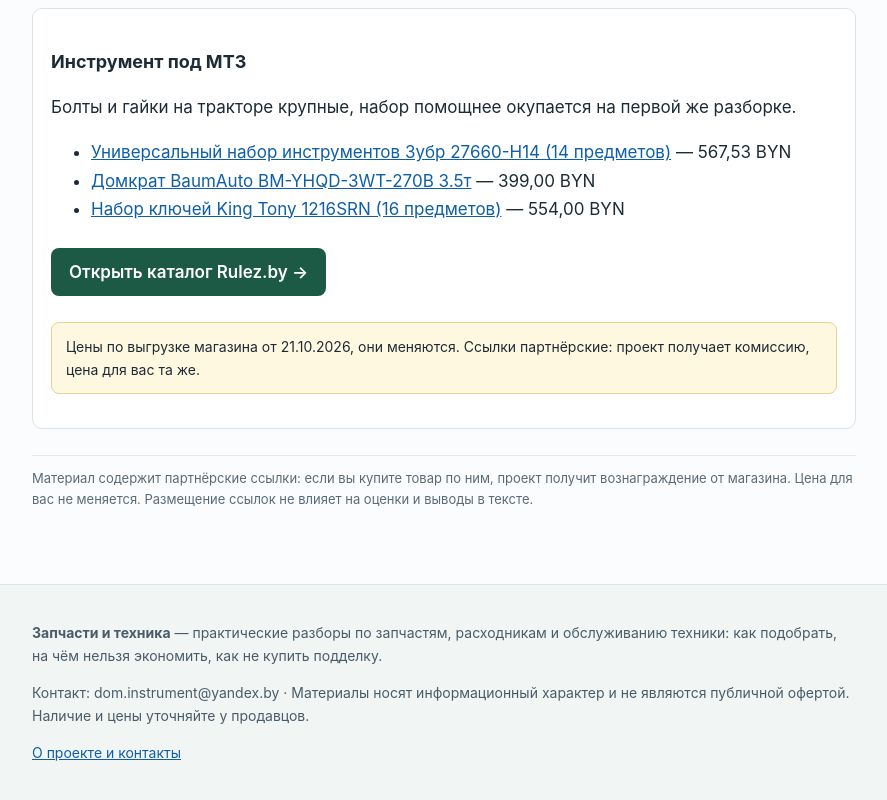
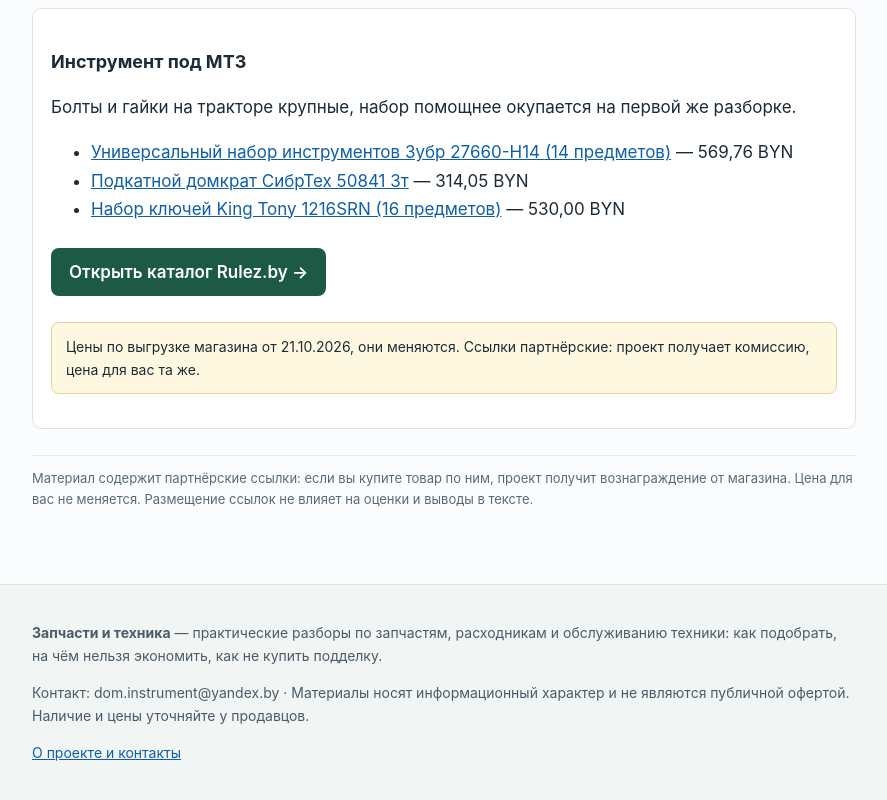
Before and after one commit to ST198375/avtozapchasti, a plain HTML site: page stati/zapchasti-mtz.html in a window 1280 px wide. Shown: the part 1529-2329 px from the top of the page, without its empty margins (196-1083 px from the left). Drawn offline with Linux system fonts and the light colour scheme.

Commit message:
site: stati/zapchasti-mtz.html

```diff
--- a/stati/zapchasti-mtz.html
+++ b/stati/zapchasti-mtz.html
@@ -66,9 +66,9 @@
 <h3>Инструмент под МТЗ</h3>
 <p>Болты и гайки на тракторе крупные, набор помощнее окупается на первой же разборке.</p>
 <ul>
-<li><a href="https://xcdus.com/g/66hsnobd0f5722ae11438b141a6ee8/?f_id=26590&amp;ulp=https%3A%2F%2Frulez.by%2Fproduct%2Funiversalnyy-nabor-instrumentov-zubr-27660-h14-14-predmetov%2F" rel="nofollow sponsored">Универсальный набор инструментов Зубр 27660-H14 (14 предметов)</a> — 567,53 BYN</li>
-<li><a href="https://xcdus.com/g/66hsnobd0f5722ae11438b141a6ee8/?f_id=26590&amp;ulp=https%3A%2F%2Frulez.by%2Fproduct%2Fdomkrat-baumauto-bm-yhqd-3wt-270b-3-5t%2F" rel="nofollow sponsored">Домкрат BaumAuto BM-YHQD-3WT-270B 3.5т</a> — 399,00 BYN</li>
-<li><a href="https://xcdus.com/g/66hsnobd0f5722ae11438b141a6ee8/?f_id=26590&amp;ulp=https%3A%2F%2Frulez.by%2Fproduct%2Fnabor-klyuchey-king-tony-1216srn-16-predmetov%2F" rel="nofollow sponsored">Набор ключей King Tony 1216SRN (16 предметов)</a> — 554,00 BYN</li>
+<li><a href="https://xcdus.com/g/66hsnobd0f5722ae11438b141a6ee8/?f_id=26590&amp;ulp=https%3A%2F%2Frulez.by%2Fproduct%2Funiversalnyy-nabor-instrumentov-zubr-27660-h14-14-predmetov%2F" rel="nofollow sponsored">Универсальный набор инструментов Зубр 27660-H14 (14 предметов)</a> — 569,76 BYN</li>
+<li><a href="https://xcdus.com/g/66hsnobd0f5722ae11438b141a6ee8/?f_id=26590&amp;ulp=https%3A%2F%2Frulez.by%2Fproduct%2Fsibrtekh-50841-3t%2F" rel="nofollow sponsored">Подкатной домкрат СибрТех 50841 3т</a> — 314,05 BYN</li>
+<li><a href="https://xcdus.com/g/66hsnobd0f5722ae11438b141a6ee8/?f_id=26590&amp;ulp=https%3A%2F%2Frulez.by%2Fproduct%2Fnabor-klyuchey-king-tony-1216srn-16-predmetov%2F" rel="nofollow sponsored">Набор ключей King Tony 1216SRN (16 предметов)</a> — 530,00 BYN</li>
 </ul>
 <a class="aff" href="https://xcdus.com/g/66hsnobd0f5722ae11438b141a6ee8/?f_id=26590" rel="nofollow sponsored" target="_blank">Открыть каталог Rulez.by →</a>
 <p class="note">Цены по выгрузке магазина от 21.10.2026, они меняются. Ссылки партнёрские: проект получает комиссию, цена для вас та же.</p>
```
